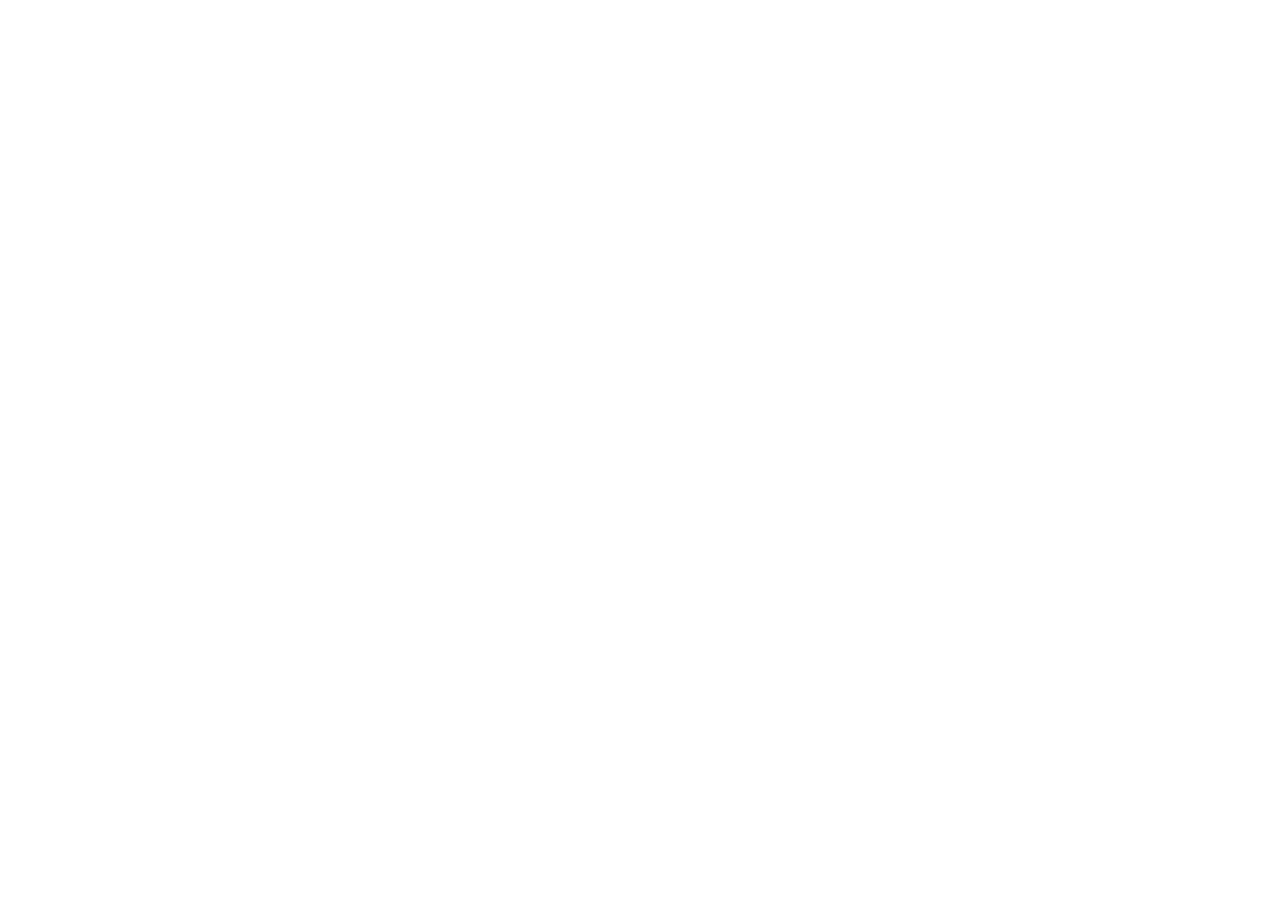
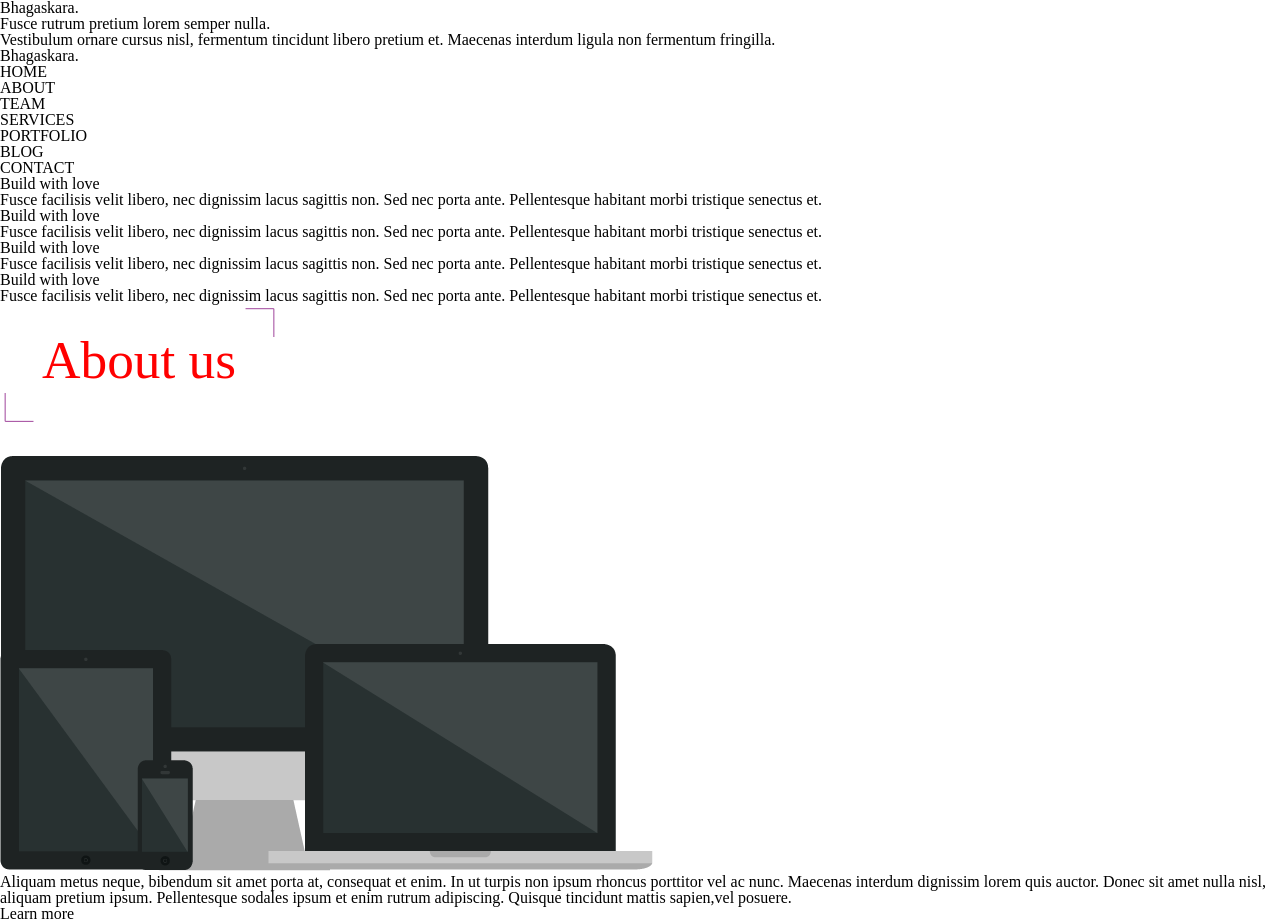
Before and after one commit to maslankam92/Bhagarska, a plain HTML site: page index.html in a window 1280 px wide. Before the commit the page ends 800 px from the top, so only its background shows below. Drawn offline with Linux system fonts and the light colour scheme.

Commit message:
added first part of html

```diff
--- a/css/style.scss
+++ b/css/style.scss
@@ -1,3 +1,13 @@
 * {
   margin: 0;
 }
+
+.about h2 {
+  color: red;
+  background: url("../images/cornerBorder.png") no-repeat;
+  width: 278px;
+  height: 122px;
+  font-size: 40pt;
+  text-align: center;
+  padding-top: 30px;
+}
--- a/index.html
+++ b/index.html
@@ -12,5 +12,94 @@
 </head>
 <body>
 
+    <header>
+        <div class="wrapper">
+
+            <div class="main-header">
+                <h1>Bhagas<span>kara</span>.</h1>
+                <h2>Fusce rutrum pretium lorem semper nulla.</h2>
+                <p>Vestibulum ornare cursus nisl, fermentum tincidunt libero pretium et. Maecenas interdum ligula non
+                    fermentum fringilla.</p>
+            </div>
+
+            <div class="header-nav">
+                <div class="header-nav-first"></div>
+                <div class="header-nav-second"></div>
+                <div class="header-nav-third"></div>
+                <div class="arrow-down"></div>
+            </div>
+
+        </div>
+    </header>
+
+    <nav>
+        <div class="wrapper">
+
+            <p class="logo">Bhagas<span>kara</span>.</p>
+            <div class="main-nav">
+                <ul>
+                    <li>HOME</li>
+                    <li>ABOUT</li>
+                    <li>TEAM</li>
+                    <li>SERVICES</li>
+                    <li>PORTFOLIO</li>
+                    <li>BLOG</li>
+                    <li>CONTACT</li>
+                </ul>
+            </div>
+
+        </div>
+    </nav>
+
+    <section class="feature">
+        <div class="wrapper">
+
+            <div class="feature-item">
+                <div class="feature-icon"></div>
+                <h4>Build with love</h4>
+                <p>Fusce facilisis velit libero, nec dignissim lacus sagittis non. Sed nec porta ante. Pellentesque habitant morbi tristique senectus et.</p>
+            </div>
+
+            <div class="feature-item">
+                <div class="feature-icon"></div>
+                <h4>Build with love</h4>
+                <p>Fusce facilisis velit libero, nec dignissim lacus sagittis non. Sed nec porta ante. Pellentesque habitant morbi tristique senectus et.</p>
+            </div>
+
+            <div class="feature-item">
+                <div class="feature-icon"></div>
+                <h4>Build with love</h4>
+                <p>Fusce facilisis velit libero, nec dignissim lacus sagittis non. Sed nec porta ante. Pellentesque habitant morbi tristique senectus et.</p>
+            </div>
+
+            <div class="feature-item">
+                <div class="feature-icon"></div>
+                <h4>Build with love</h4>
+                <p>Fusce facilisis velit libero, nec dignissim lacus sagittis non. Sed nec porta ante. Pellentesque habitant morbi tristique senectus et.</p>
+            </div>
+
+        </div>
+    </section>
+
+    <section class="about">
+        <div class="wrapper">
+
+            <div>
+                <h2>About <span>us</span></h2>
+            </div>
+
+            <div class="about-container">
+                <img src="images/devicesImage.png">
+                <div>
+                    <p>Aliquam metus neque, bibendum sit amet porta at, consequat et enim. In ut turpis non ipsum rhoncus porttitor vel ac nunc. Maecenas interdum dignissim lorem quis auctor. Donec sit amet nulla nisl, aliquam pretium ipsum. Pellentesque sodales ipsum et enim rutrum adipiscing. Quisque tincidunt mattis sapien,vel posuere.</p>
+                </div>
+                <a class="btn btn-learnMore">Learn more</a>
+            </div>
+
+
+
+        </>
+    </section>
+
 </body>
 </html>
```
Also changed, not shown: css/style.css, 2 other files.
